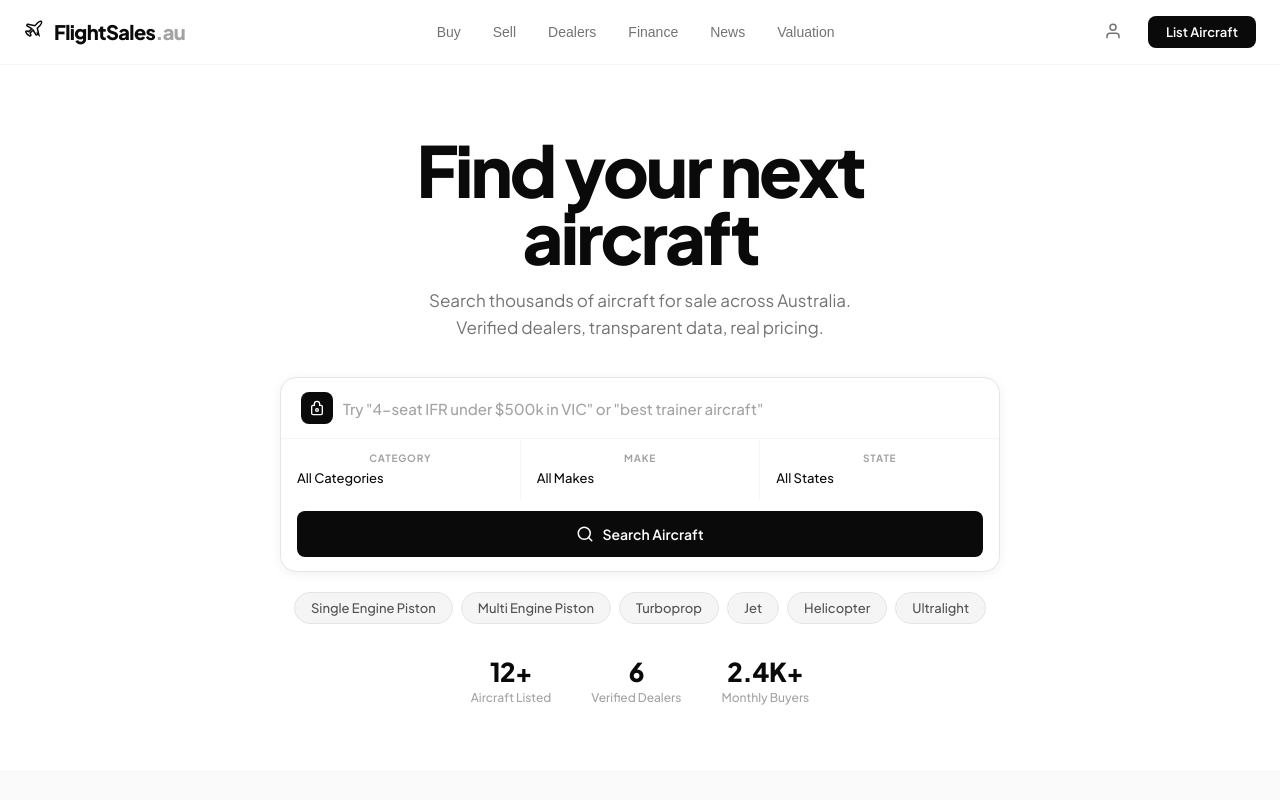
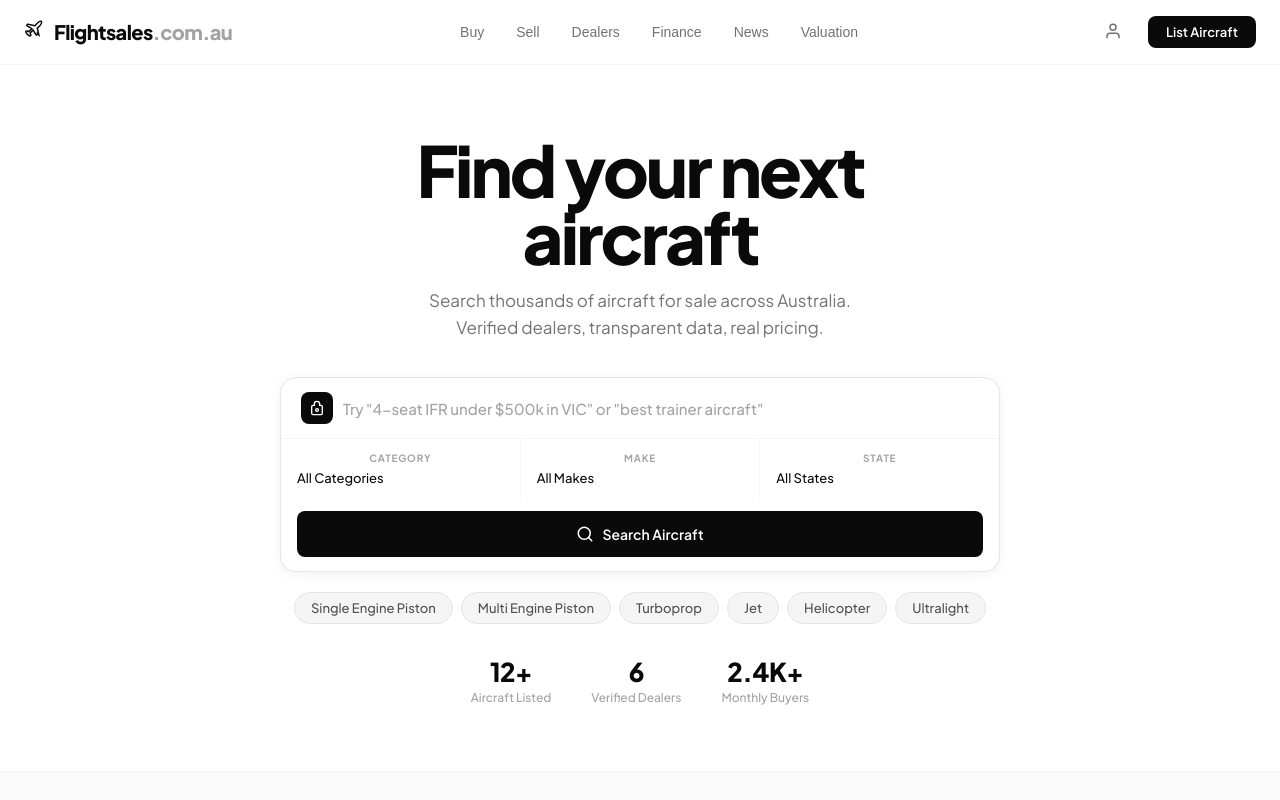
Before and after one commit to AyrtonMansi/flightsales-nextjs, a Next.js app: page / in a window 1280 px wide. Shown: the top 800 px of the page. Built offline with nearby package versions, Linux system fonts and the light colour scheme.

Commit message:
Update: rebrand to Flightsales.com.au

```diff
--- a/src/app/layout.jsx
+++ b/src/app/layout.jsx
@@ -1,14 +1,14 @@
 import './globals.css';
 
 export const metadata = {
-  title: 'FlightSales.au | Australia\'s Aircraft Marketplace',
+  title: 'Flightsales.com.au | Australia\'s Aircraft Marketplace',
   description: 'Buy and sell aircraft with confidence. Australia\'s most trusted aviation marketplace with verified dealers, transparent listings, and real market data.',
   keywords: 'aircraft for sale, planes for sale australia, aviation marketplace, buy aircraft, sell aircraft, cessna, cirrus, piper, helicopter',
   openGraph: {
-    title: 'FlightSales.au | Buy & Sell Aircraft',
+    title: 'Flightsales.com.au | Buy & Sell Aircraft',
     description: 'Australia\'s most trusted aviation marketplace.',
     url: 'https://flightsales.com.au',
-    siteName: 'FlightSales',
+    siteName: 'Flightsales',
     type: 'website',
   },
 };
--- a/src/components/FlightSalesApp.jsx
+++ b/src/components/FlightSalesApp.jsx
@@ -810,7 +810,7 @@
     <div className="fs-container fs-nav-inner">
       <div className="fs-nav-logo" onClick={() => setPage("home")}>
         <span style={{ color: "var(--fs-gray-900)" }}>{Icons.plane}</span>
-        <span className="fs-nav-logo-text">FlightSales<span>.au</span></span>
+        <span className="fs-nav-logo-text">Flightsales<span>.com.au</span></span>
       </div>
       <div className={`fs-nav-links${mobileOpen ? " open" : ""}`}>
         {[["buy", "Buy"], ["sell", "Sell"], ["dealers", "Dealers"], ["finance", "Finance"], ["news", "News"], ["valuate", "Valuation"]].map(([p, label]) => (
@@ -833,7 +833,7 @@
     <div className="fs-container">
       <div className="fs-footer-grid">
         <div>
-          <div className="fs-footer-brand">FlightSales<span>.au</span></div>
+          <div className="fs-footer-brand">Flightsales<span>.com.au</span></div>
           <p className="fs-footer-desc">Australia's premier aircraft marketplace. Buy and sell aircraft with confidence — from single-engine pistons to turboprops and helicopters.</p>
           <div style={{ display: "flex", gap: "8px" }}>
             <span className="fs-tag fs-tag-green">{Icons.shield} Verified Dealers</span>
@@ -862,7 +862,7 @@
         </div>
       </div>
       <div className="fs-footer-bottom">
-        <span>&copy; 2026 FlightSales Pty Ltd. ABN 12 345 678 901. All rights reserved.</span>
+        <span>&copy; 2026 Flightsales Pty Ltd. ABN 12 345 678 901. All rights reserved.</span>
         <span>Made in Australia</span>
       </div>
     </div>
@@ -1679,7 +1679,7 @@
           ))}
         </div>
         <div style={{ textAlign: "center", marginTop: 40, padding: "32px", background: "var(--fs-gray-50)", borderRadius: "var(--fs-radius-lg)" }}>
-          <h3 style={{ fontSize: 20, fontWeight: 700, marginBottom: 8 }}>Become a FlightSales Dealer</h3>
+          <h3 style={{ fontSize: 20, fontWeight: 700, marginBottom: 8 }}>Become a Flightsales Dealer</h3>
           <p style={{ fontSize: 14, color: "var(--fs-gray-500)", marginBottom: 16, maxWidth: 500, margin: "0 auto 16px" }}>
             Get a branded storefront, lead management tools, and access to Australia's largest aviation audience.
           </p>
@@ -1850,7 +1850,7 @@
   <>
     <div className="fs-about-hero" style={{ padding: "72px 0" }}>
       <div className="fs-container">
-        <h1 style={{ fontFamily: "var(--fs-font-serif)", fontSize: 40, marginBottom: 12 }}>About FlightSales</h1>
+        <h1 style={{ fontFamily: "var(--fs-font-serif)", fontSize: 40, marginBottom: 12 }}>About Flightsales</h1>
         <p style={{ color: "rgba(255,255,255,0.6)", maxWidth: 600, margin: "0 auto", fontSize: 16, lineHeight: 1.7 }}>
           We're building Australia's most trusted aircraft marketplace. A place where pilots, owners, and dealers can buy and sell with transparency, confidence, and fair pricing.
         </p>
@@ -1881,7 +1881,7 @@
     <div className="fs-about-hero">
       <div className="fs-container">
         <h1 style={{ fontFamily: "var(--fs-font-serif)", fontSize: 36 }}>Contact Us</h1>
-        <p style={{ color: "rgba(255,255,255,0.6)", marginTop: 8 }}>Get in touch with the FlightSales team</p>
+        <p style={{ color: "rgba(255,255,255,0.6)", marginTop: 8 }}>Get in touch with the Flightsales team</p>
       </div>
     </div>
     <section className="fs-section">
@@ -1943,7 +1943,7 @@
       <div style={{ textAlign: "center", marginBottom: 32 }}>
         <div style={{ color: "var(--fs-sky)" }}>{Icons.plane}</div>
         <h1 style={{ fontFamily: "var(--fs-font-serif)", fontSize: 28, marginTop: 12 }}>Welcome back</h1>
-        <p style={{ fontSize: 14, color: "var(--fs-gray-500)", marginTop: 4 }}>Sign in to your FlightSales account</p>
+        <p style={{ fontSize: 14, color: "var(--fs-gray-500)", marginTop: 4 }}>Sign in to your Flightsales account</p>
       </div>
       <div className="fs-detail-specs" style={{ boxShadow: "var(--fs-shadow-md)" }}>
         <button style={{ width: "100%", padding: "12px", border: "1px solid var(--fs-gray-200)", borderRadius: "var(--fs-radius-sm)", background: "white", fontSize: 14, fontWeight: 600, cursor: "pointer", fontFamily: "var(--fs-font)", marginBottom: 16, display: "flex", alignItems: "center", justifyContent: "center", gap: 8 }}>
```
